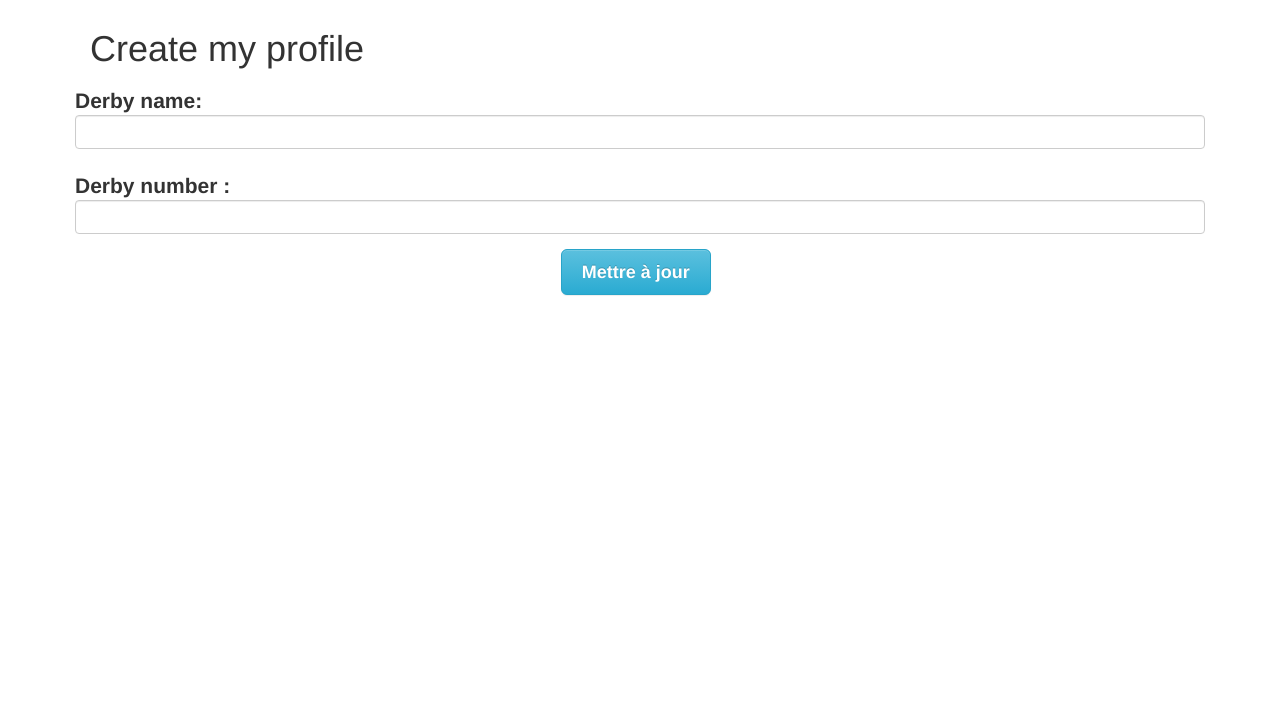
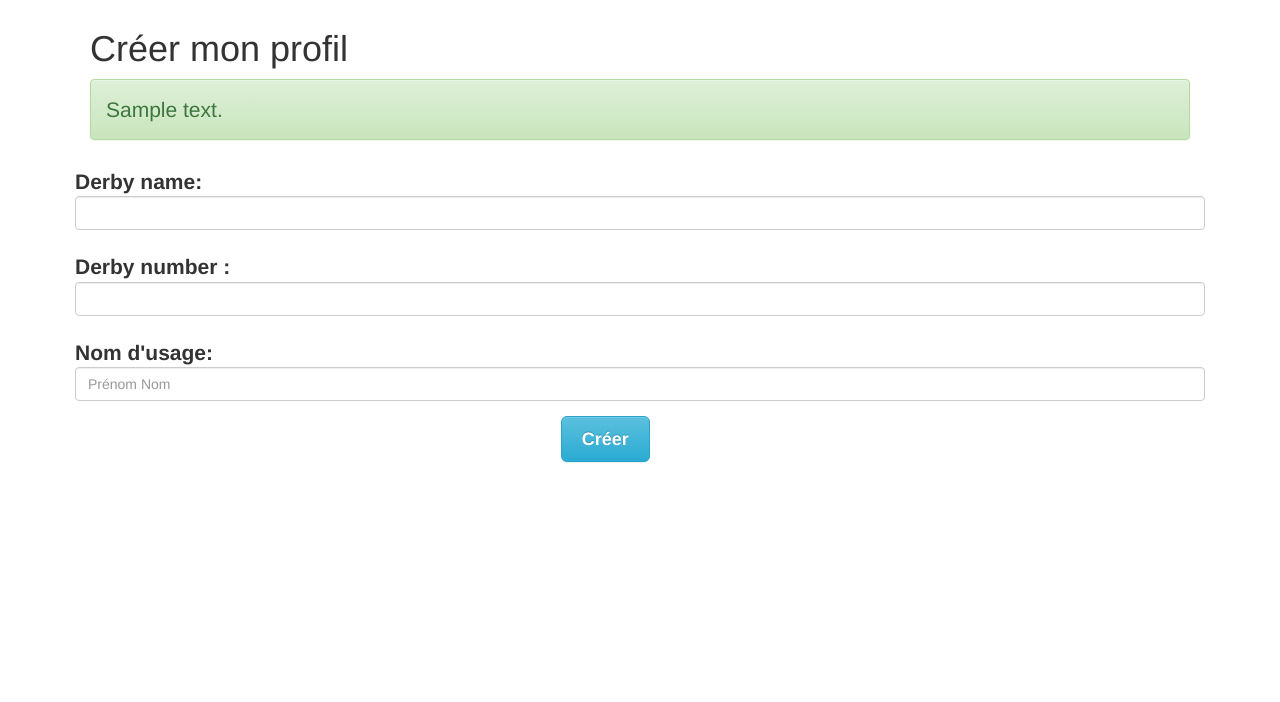
Before and after one commit to the-mandarine/mypanamsquad, a Django app: template infos/templates/infos/profile.html in a window 1280 px wide. Shown: the part 51-753 px from the top of the page. Run offline with Django 3.2, Linux system fonts and the light colour scheme; the template is opened without the code that fills it: most values are stand-ins (such as "Sample title", 1, 10 or a date in 2020); some libraries are stand-ins or nearby versions.

Commit message:
users can now create profile

```diff
--- a/infos/templates/infos/profile.html
+++ b/infos/templates/infos/profile.html
@@ -5,9 +5,20 @@
   {% if not user.profile.derby_name or not user.profile.derby_number %}
   <h1 class="cover-heading">
     <!--<span class="glyphicon glyphicon-user">&nbsp;</span>-->
-    Create my profile
+    Créer mon profil
   </h1>
-  <form class="form-horizontal" action="{% url 'profile:base_edit' %}" method="post">
+{% if error_message %}
+<div class="alert alert-danger" role="alert">
+  {{ error_message }}
+</div>
+{% endif %}
+{% if success_message %}
+<div class="alert alert-success" role="alert">
+  {{ success_message }}
+</div>
+{% endif %}
+
+  <form class="form-horizontal" action="{% url 'profile:create' %}" method="post">
   {% csrf_token %}
   <div class="form-group">
     <label for="derby_name" class="control-label">
@@ -25,14 +36,35 @@
       value="{{ user.profile.derby_number }}"
       id="derby_number" name="derby_number"/>
   </div>
+  <div class="form-group">
+    <label for="real_name" class="control-label">
+      Nom d'usage:
+    </label>
+    <input type="text" class="form-control"
+      id="real_name" name="real_name"
+      placeholder="Prénom Nom" />
+  </div>
   <div class="form-group row">
     <div class="col-md-2 col-md-offset-5">
-      <input type="submit" class="btn btn-lg btn-info" value="Mettre à jour" />
+      <input type="submit" class="btn btn-lg btn-info" value="Créer" />
     </div>
   </div>
   </form>
   {% else %}
-  <h1 class="cover-heading"><span class="glyphicon glyphicon-user">&nbsp;</span>Edit my profile</h1>
+  <h1 class="cover-heading">
+    <!--<span class="glyphicon glyphicon-user">&nbsp;</span>-->
+    Edit my profile
+  </h1>
+{% if error_message %}
+<div class="alert alert-danger" role="alert">
+  {{ error_message }}
+</div>
+{% endif %}
+{% if success_message %}
+<div class="alert alert-success" role="alert">
+  {{ success_message }}
+</div>
+{% endif %}
   <form class="form-horizontal" action="{% url 'profile:edit' %}" method="post">
   <div class="form-group">
     <label class="control-label col-sm-4">Derby name:</label>
@@ -50,15 +82,15 @@
       </p>
     </div>
   </div>
+  <div class="form-group">
+    <label class="control-label col-sm-4">Nom d'usage:</label>
+    <div class="col-sm-8">
+      <p class="form-control-static">
+        {{ user.profile.real_name }}
+      </p>
+    </div>
+  </div>
   {% csrf_token %}
-  <div class="form-group">
-    <label for="real_name" class="control-label">
-      Nom d'usage:
-    </label>
-    <input type="text" class="form-control"
-      id="real_name" name="real_name"
-      placeholder="Prénom Nom" />
-  </div>
   <div class="form-group">
     <div class="col-sm-offset-10 col-sm-10">
       <input type="submit" class="btn btn-info" value="Mettre à jour" />
--- a/infos/urls.py
+++ b/infos/urls.py
@@ -4,7 +4,8 @@ from . import views
 app_name = 'profile'
 urlpatterns = [
     path(r'', views.profile, name="profile"),
+    path(r'success', views.success, name="success"),
     path(r'edit', views.edit, name="edit"),
-    path(r'baseedit', views.base_edit, name="base_edit"),
+    path(r'create', views.create, name="create"),
     path(r'<derby_number>', views.teammate, name="teammate"),
 ]
```
Also changed, not shown: infos/models.py (+7 -7 lines), infos/views.py (+24 -6 lines).
